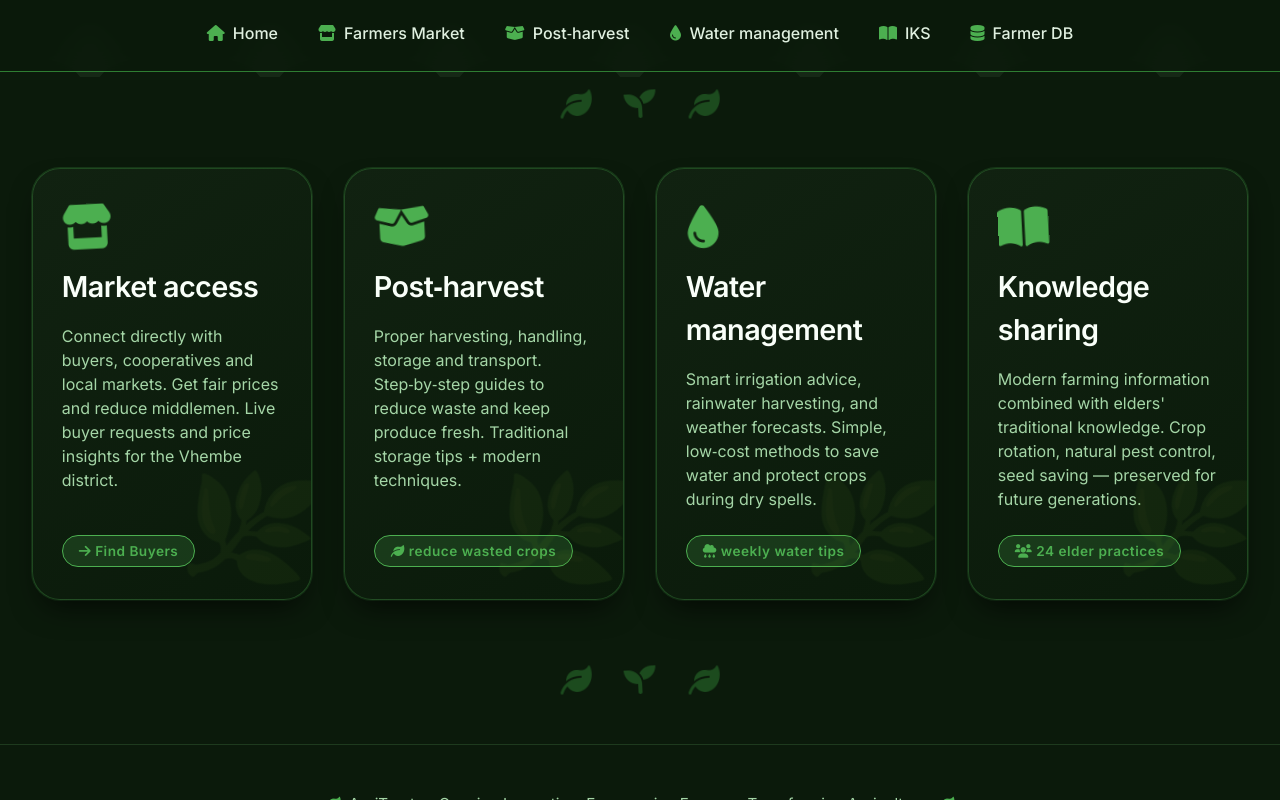
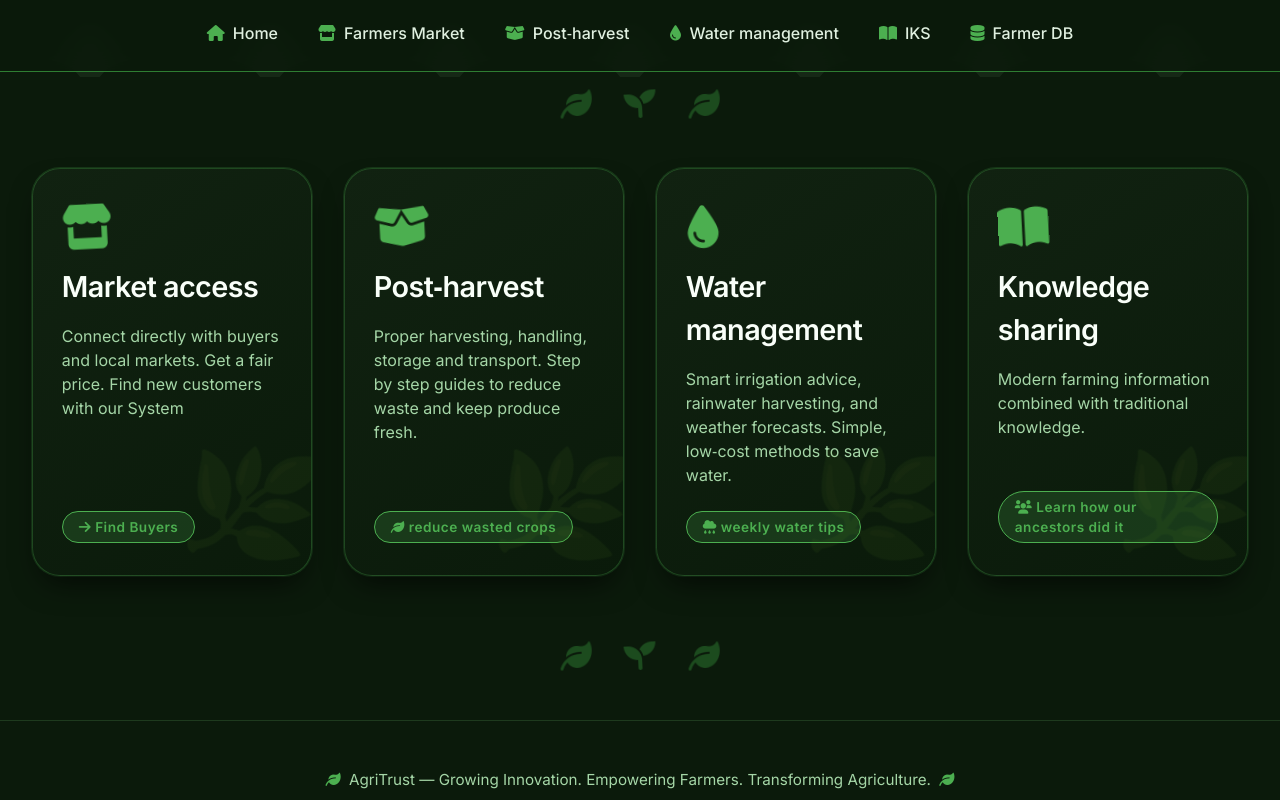
Before and after one commit to Nyathi-Vutivi/AgriTrust, a plain HTML site: page index.html in a window 1280 px wide. Shown: the part 723-1523 px from the top of the page. Drawn offline with Linux system fonts and the light colour scheme.

Commit message:
Update index.html

```diff
--- a/index.html
+++ b/index.html
@@ -348,26 +348,26 @@
           <div class="module-card" onclick="showPage('markets')">
             <i class="fas fa-store module-icon"></i>
             <h3>Market access</h3>
-            <p>Connect directly with buyers, cooperatives and local markets. Get fair prices and reduce middlemen. Live buyer requests and price insights for the Vhembe district.</p>
+            <p>Connect directly with buyers and local markets. Get a fair price. Find new customers with our System</p>
             <span class="module-badge"><i class="fas fa-arrow-right"></i> Find Buyers</span>
           </div>
           <div class="module-card" onclick="showPage('postharvest')">
             <i class="fas fa-box-open module-icon"></i>
             <h3>Post‑harvest</h3>
-            <p>Proper harvesting, handling, storage and transport. Step‑by‑step guides to reduce waste and keep produce fresh. Traditional storage tips + modern techniques.</p>
+            <p>Proper harvesting, handling, storage and transport. Step by step guides to reduce waste and keep produce fresh.</p>
             <span class="module-badge"><i class="fas fa-leaf"></i> reduce wasted crops</span>
           </div>
           <div class="module-card" onclick="showPage('water')">
             <i class="fas fa-tint module-icon"></i>
             <h3>Water management</h3>
-            <p>Smart irrigation advice, rainwater harvesting, and weather forecasts. Simple, low‑cost methods to save water and protect crops during dry spells.</p>
+            <p>Smart irrigation advice, rainwater harvesting, and weather forecasts. Simple, low‑cost methods to save water.</p>
             <span class="module-badge"><i class="fas fa-cloud-rain"></i> weekly water tips</span>
           </div>
           <div class="module-card" onclick="showPage('knowledge')">
             <i class="fas fa-book-open module-icon"></i>
             <h3>Knowledge sharing</h3>
-            <p>Modern farming information combined with elders' traditional knowledge. Crop rotation, natural pest control, seed saving — preserved for future generations.</p>
-            <span class="module-badge"><i class="fas fa-users"></i> 24 elder practices</span>
+            <p>Modern farming information combined with traditional knowledge. </p>
+            <span class="module-badge"><i class="fas fa-users"></i> Learn how our ancestors did it</span>
           </div>
         </div>
         ${leafDivider()}
```
